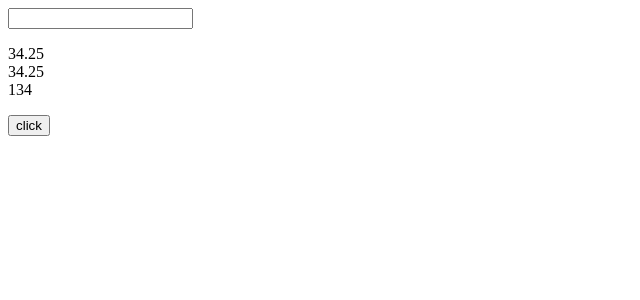
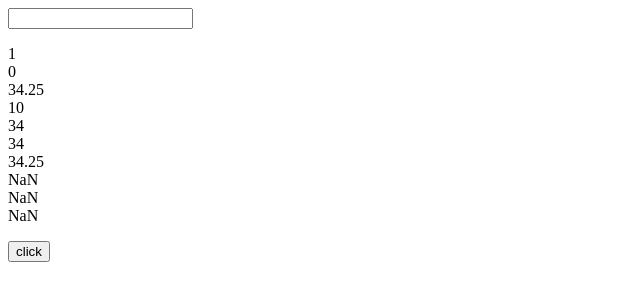
Before and after one commit to anjalisen7/jquerytraining, a plain HTML site: page index.html in a window 1280 px wide. Both pictures are taken after a click on the button "click". Shown: the whole page, without its empty margins (0-640 px from the left). Drawn offline with Linux system fonts and the light colour scheme.

Commit message:
numberof()

```diff
--- a/index.html
+++ b/index.html
@@ -5,7 +5,7 @@
     <meta charset="UTF-8">
     <meta http-equiv="X-UA-Compatible" content="IE=edge">
     <meta name="viewport" content="width=device-width, initial-scale=1.0">
-    <title>valueof</title>
+    <title>numof</title>
 </head>
 <body>
 
@@ -13,15 +13,22 @@
 
       <input type="text" id="txt">
       <p id="demo"></p>
-  <button type="button" id="btn" onclick="val()">click</button>
+  <button type="button" id="btn" onclick="num()">click</button>
      <script>
-            function val(){
+            function num(){
 
                 var x = 34.25;
                              document.getElementById("demo").innerHTML =
-                                     x.valueOf() + "<br>" +
-                                         (34.25).valueOf() + "<br>" +
-                                     (100+34).valueOf(4) + "<br>" ;
+                             Number(true) + "<br>" +
+                               Number(false) + "<br>" +
+                             Number(x) + "<br>" +
+                             Number("  10") + "<br>" +
+                           Number("34  ") + "<br>" +
+                            Number(" 34  ") + "<br>" +
+                             Number("34.25") + "<br>" +
+                             Number("34,33") + "<br>" +
+                          Number("34 24") + "<br>" +
+                                     Number("John");
             }
 
 
```
